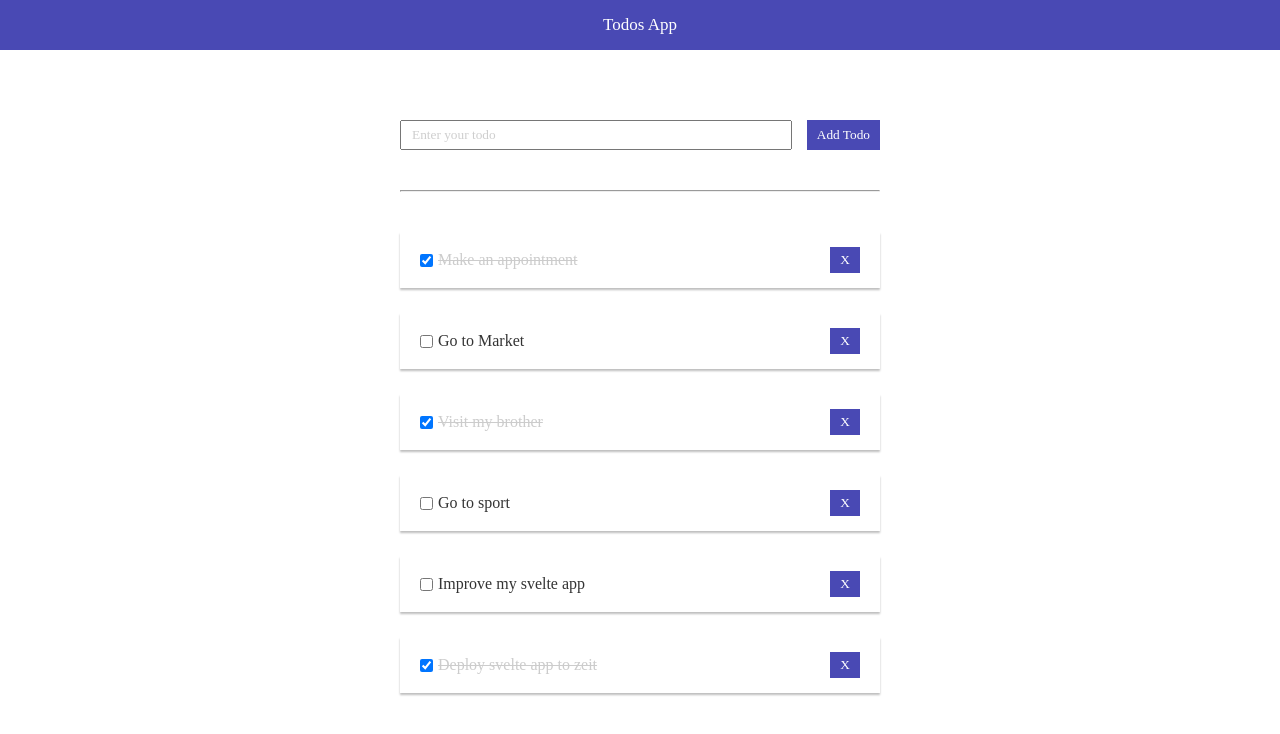
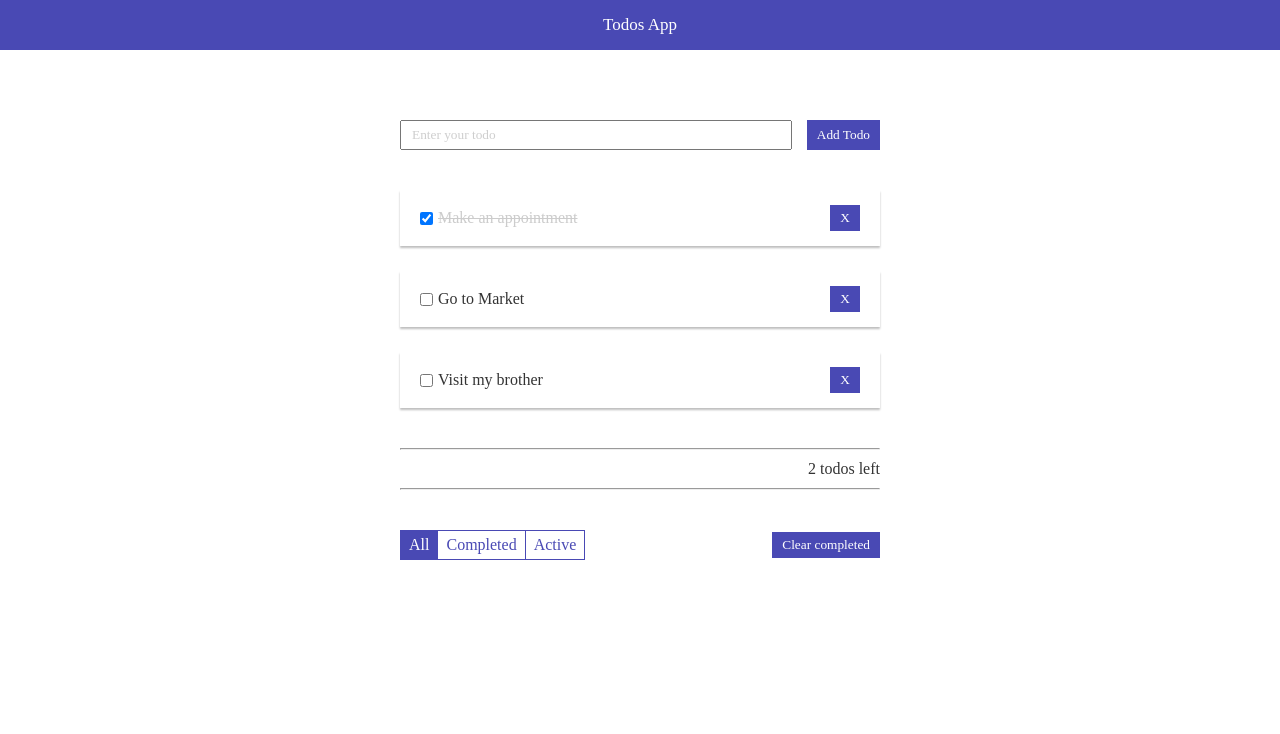
Before and after one commit to sylvain12/svelte-todo, a Svelte app: page / in a window 1280 px wide. Shown: the top 734 px of the page. Built offline with nearby package versions, Linux system fonts and the light colour scheme.

Commit message:
Implement Show todos by completed or active or all

```diff
--- a/public/global.css
+++ b/public/global.css
@@ -44,7 +44,7 @@ input[type='range'] {
 }
 
 hr {
-  margin-bottom: 4rem;
+  margin: 1rem 0rem;
 }
 
 section {
@@ -58,3 +58,9 @@ section {
   max-width: 96rem;
   margin: 0 auto;
 }
+
+.section-button-action {
+  display: flex;
+  justify-content: space-between;
+  align-items: center;
+}
--- a/src/App.svelte
+++ b/src/App.svelte
@@ -2,8 +2,14 @@
   import Todo from './Todo.svelte';
   import NavBar from './NavBar.svelte';
   import AddTodo from './AddTodo.svelte';
+  import Button from './Button.svelte';
+  import {beforeUpdate, onMount} from 'svelte';
 
   let title;
+  let checkAll = false;
+  $: showedTodo = 'all';
+  $: filterShowTodo = []
+  $: countActiveTodos = 0;
 
   let todos = [
     {
@@ -19,22 +25,7 @@
     {
       id:2,
       title: "Visit my brother",
-      completed: true,
-    },
-    {
-      id:3,
-      title: "Go to sport",
       completed: false,
-    },
-    {
-      id:4,
-      title: "Improve my svelte app",
-      completed: false,
-    },
-    {
-      id:5,
-      title: "Deploy svelte app to zeit",
-      completed: true,
     },
   ];
 
@@ -68,9 +59,80 @@
       return todo
     })
   }
+
+  const handleClearTodos = () => {
+    todos = todos.filter(todo => !todo.completed);
+  }
+  /*
+  const handleCheckUncheckAll = () => {
+    if(checkAll == true) {
+    todos = todos.map(todo => {
+      todo.completed = false;
+      return todo;
+    });
+    }else if(checkAll == false) {
+    todos = todos.map(todo => {
+      todo.completed = true;
+      return todo;
+    });
+    }
+   checkAll = !checkAll;
+  }
+  */
+
+  /* Funcions for lifecycle*/
+  beforeUpdate(() => {
+    if(showedTodo == 'active') {
+      filterShowTodo = todos.filter(todo => !todo.completed)
+    }else if(showedTodo == 'completed') {
+      filterShowTodo = todos.filter(todo => todo.completed)
+    }else {
+      filterShowTodo = todos;
+    }
+
+    countActiveTodos = todos.filter(todo => !todo.completed).length;
+  })
 </script>
 
 <style>
+
+  .button__filter-box {
+    display: flex;
+    justify-content: center;
+    align-items: center;
+  }
+
+  .button__filter-box input[type="radio"] {
+    display: none;
+  }
+
+  .button__filter-box label {
+    padding: .5rem .8rem;
+    border: 1px solid rgb(73, 73, 180);
+    cursor: pointer;
+    color: rgb(73, 73, 180);
+  }
+
+  .button__filter-box label:nth-of-type(2) {
+    border-right: none;
+    border-left: none;
+  }
+
+  .button__filter-box input[type="radio"]:checked  + label {
+    background: rgb(73, 73, 180);
+    color: #fff;
+  }
+
+  .todo-info {
+    display: flex;
+    justify-content: flex-end;
+    align-items: center;
+  }
+
+  .todo-info p {
+    justify-self: flex-end;
+  }
+
   @media (min-width: 640px) {
   }
 </style>
@@ -85,19 +147,48 @@
     <AddTodo bind:addTodoTitle={title} on:addTodo={handleAddTodo}/>
   </section>
 
-  <section>
-    <hr>
-  </section>
 
   <section>
-    {#if todos.length === 0}
+    {#if filterShowTodo.length === 0}
       <p>No todos</p>
     {:else}
-      {#each todos as todo (todo.id)}
+      {#each filterShowTodo as todo (todo.id)}
         <Todo todo="{todo}" on:changeTodoStatus={handleTodoState} on:removeTodo={handleRemoveTodo}/>
       {/each}
     {/if}
 
   </section>
 
+  <section>
+  <hr>
+    <div class="todo-info">
+      <!-- <label for="todos-check-all">
+        <input on:click="{handleCheckUncheckAll}" type="checkbox" bind:value="{checkAll}" id="todos-check-all"> {#if !checkAll}Check{:else}Uncheck{/if} All
+      </label> -->
+
+      <p>{countActiveTodos} {#if countActiveTodos == 1}todo{:else}todos{/if} left</p>
+    </div>
+
+ <hr>
+  </section>
+
+
+  <section class="section-button-action">
+    <div class="ddd">
+      <div class="button__filter-box">
+
+        <input bind:group="{showedTodo}" type="radio" value="all" id="todo-all">
+        <label for="todo-all">All</label>
+
+        <input bind:group="{showedTodo}" type="radio" value="completed" id="todo-completed">
+       <label for="todo-completed">Completed</label>
+
+        <input id="todo-active" bind:group="{showedTodo}" type="radio" value="active">
+        <label for="todo-active">Active</label>
+
+      </div>
+    </div>
+    <Button on:click={handleClearTodos}>Clear completed</Button>
+  </section>
+
 </div>
```
